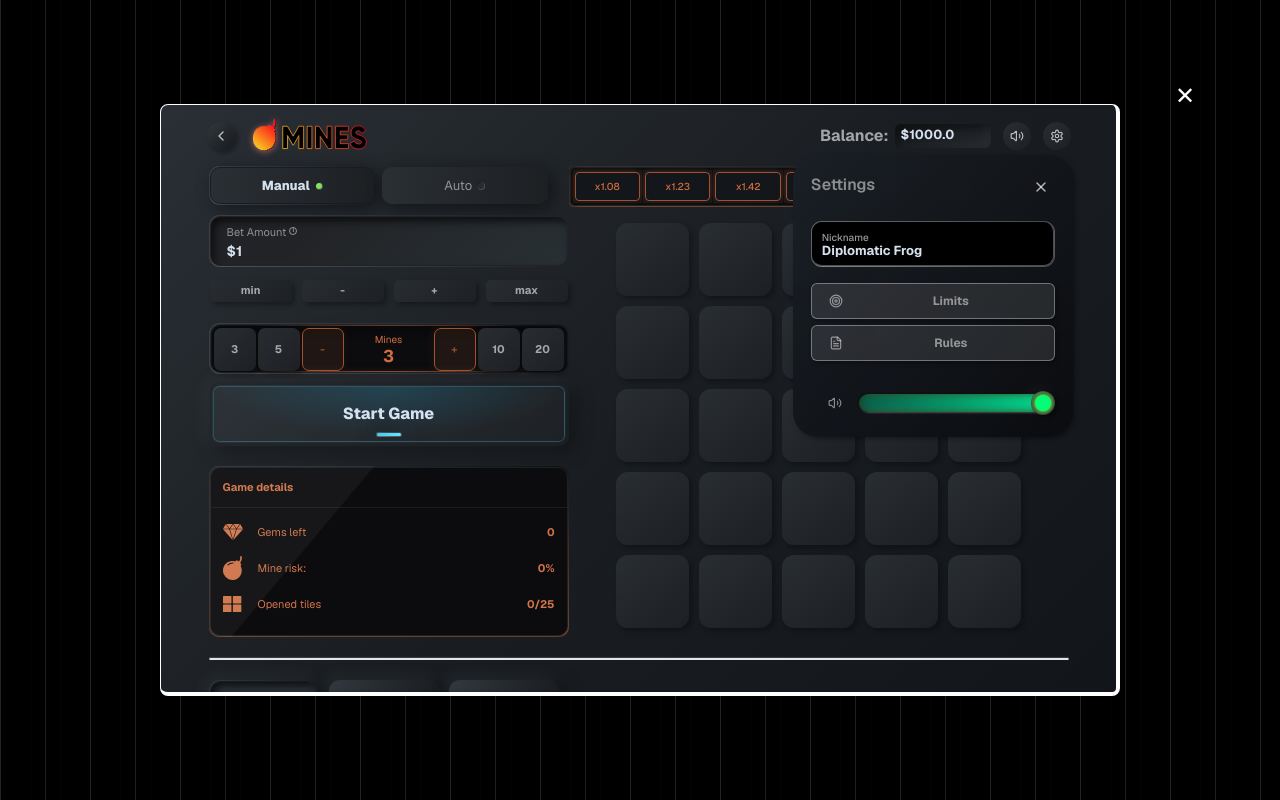
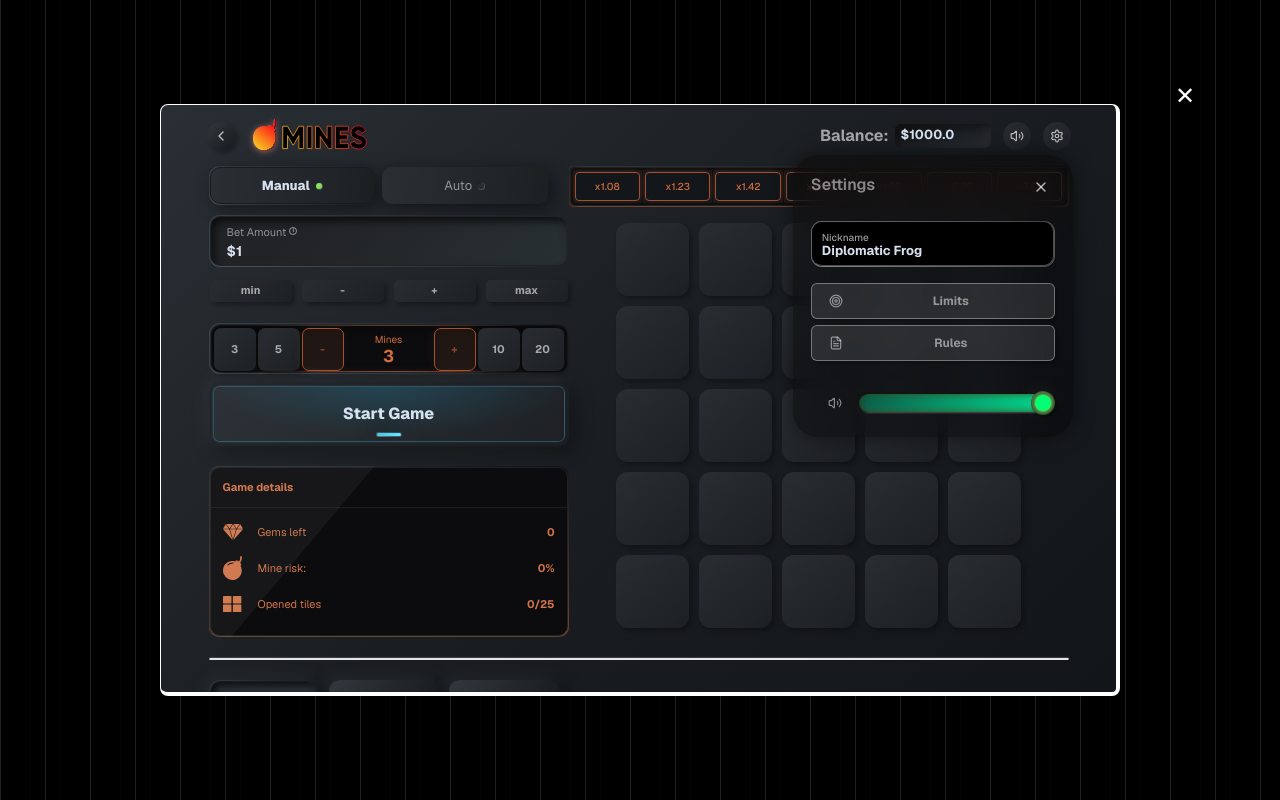
Before and after one commit to Ron114/mines_game_ui1, a Next.js app: page / in a window 1280 px wide. Both pictures are taken after a click on the button 1056 px from the left and 135 px from the top of the page. Built offline with nearby package versions, Linux system fonts and the light colour scheme.

Commit message:
Refactor SettingsModal background and shadow for improved aesthetics
- Changed modal background to a solid color for a cleaner look.
- Updated box shadow and backdrop filter for enhanced depth and visual appeal.

```diff
--- a/components/settings-modal.tsx
+++ b/components/settings-modal.tsx
@@ -25,13 +25,13 @@ export default function SettingsModal({ isOpen, onClose }: SettingsModalProps) {
         className="absolute z-10 settings-modal pointer-events-auto"
         style={{
           width: "280px",
-          background: "linear-gradient(135deg, rgba(26, 32, 38, 0.95) 0%, rgba(18, 21, 26, 0.95) 50%, rgba(10, 12, 15, 0.95) 100%)",
+          background: "rgba(0, 0, 0, 0.4)",
           borderRadius: "25px",
           border: "none",
           padding: "18px 18px 12px 18px",
           minHeight: "280px",
-          boxShadow: "0.125rem 0.125rem 0.25rem rgba(0, 0, 0, 0.35)",
-          backdropFilter: "blur(10px)",
+          boxShadow: "0 0 1.25rem rgba(0, 0, 0, 0.5)",
+          backdropFilter: "blur(1.25rem)",
         }}
       >
         {/* Header */}
```
